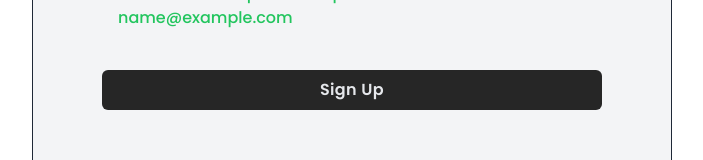
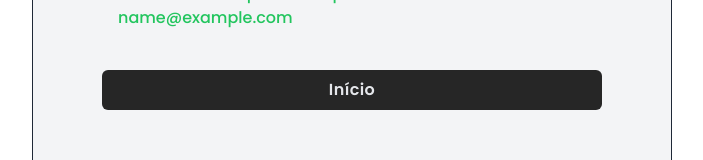
Before and after one commit to BarbaraDiogo/Ecommerce-QueenStyle, a React (Create React App) app: page /signin in a window 1280 px wide. Both pictures are taken after typing "name@example.com", "Sample123" into the empty fields and a click on the button "Acessar". Shown: the part 410-570 px from the top of the page, without its empty margins (288-991 px from the left). Built offline with nearby package versions, Linux system fonts and the light colour scheme.

Commit message:
botão de inicio

```diff
--- a/src/pages/Account/SignIn.js
+++ b/src/pages/Account/SignIn.js
@@ -49,12 +49,12 @@ const SignIn = () => {
             <p className="w-full px-4 py-10 text-green-500 font-medium font-titleFont">
               {successMsg}
             </p>
-            <Link to="/signup">
+            <Link to="/">
               <button
                 className="w-full h-10 bg-primeColor text-gray-200 rounded-md text-base font-titleFont font-semibold
             tracking-wide hover:bg-black hover:text-white duration-300"
               >
-                Sign Up
+                Início
               </button>
             </Link>
           </div>
```
